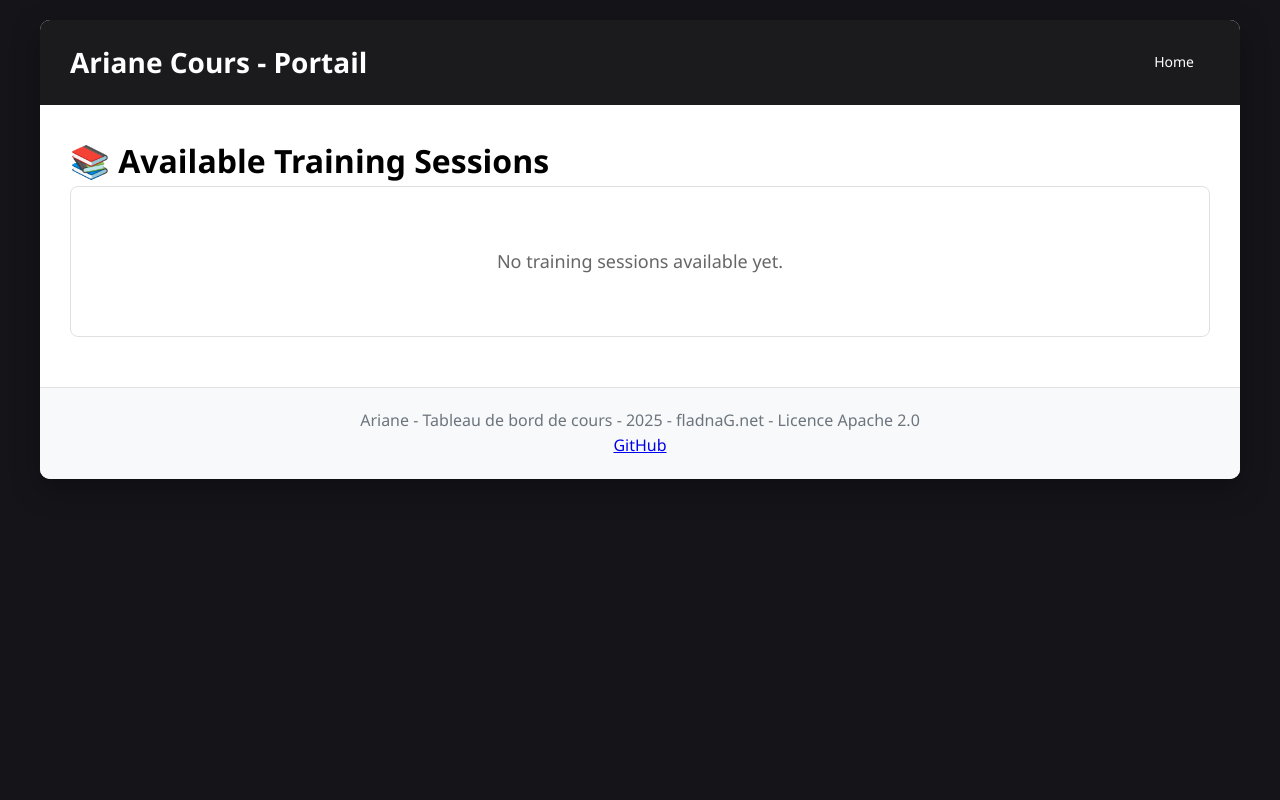
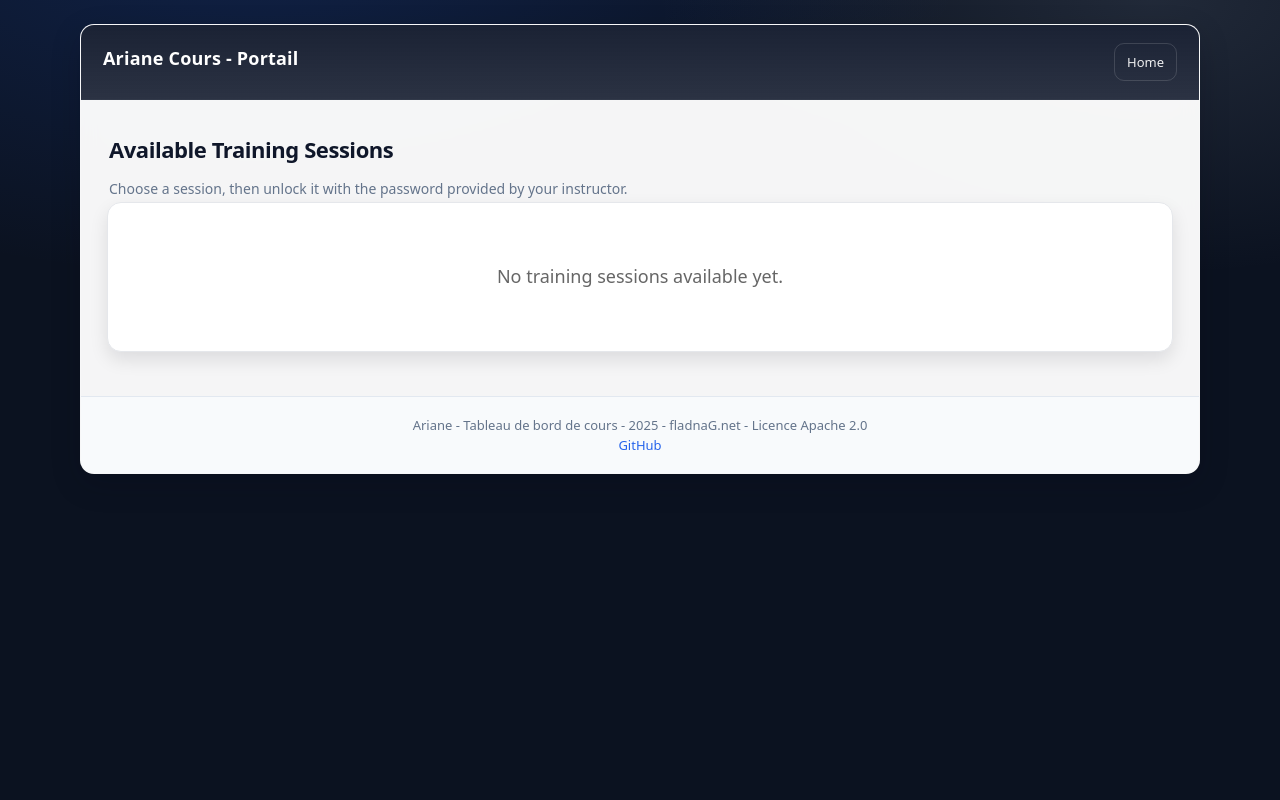
Before and after one commit to fladna9/Ariane-Cours, a Flask app: page / in a window 1280 px wide. Run offline with Flask 3, Linux system fonts and the light colour scheme; some libraries are stand-ins or nearby versions.

Commit message:
reworked UI (was ugly, now a bit better)

```diff
--- a/templates/base.html
+++ b/templates/base.html
@@ -5,40 +5,156 @@
     <meta name="viewport" content="width=device-width, initial-scale=1.0">
     <title>{% block title %}Training Portal{% endblock %}</title>
     <style>
-        * {
-            margin: 0;
-            padding: 0;
-            box-sizing: border-box;
+               * { margin: 0; padding: 0; box-sizing: border-box; }
+
+        :root {
+            --bg: #0b1220;
+            --surface: #0f172a;
+            --card: #ffffff;
+            --muted: #64748b;
+            --text: #0f172a;
+            --border: #e5e7eb;
+
+            --primary: #2563eb;
+            --primary-hover: #1d4ed8;
+
+            --success: #16a34a;
+            --danger: #dc2626;
+            --warning: #d97706;
+
+            --shadow: 0 10px 30px rgba(2, 6, 23, 0.18);
+            --shadow-soft: 0 8px 18px rgba(2, 6, 23, 0.10);
+
+            --radius: 14px;
+            --radius-sm: 10px;
         }
 
         body {
-            font-family: 'Segoe UI', Tahoma, Geneva, Verdana, sans-serif;
-            line-height: 1.6;
-            background: #151419;
+            font-family: ui-sans-serif, system-ui, -apple-system, "Segoe UI", Roboto, "Helvetica Neue", Arial, "Noto Sans", "Liberation Sans", sans-serif;
+            line-height: 1.55;
+            background:
+                radial-gradient(1200px 600px at 20% -10%, rgba(37, 99, 235, 0.20), transparent 60%),
+                radial-gradient(900px 500px at 90% 0%, rgba(148, 163, 184, 0.16), transparent 55%),
+                var(--bg);
             min-height: 100vh;
-            padding: 20px;
+            padding: 24px;
+            color: var(--text);
         }
 
         .container {
-            max-width: 1200px;
+            max-width: 1120px;
             margin: 0 auto;
-            background: white;
-            border-radius: 10px;
-            box-shadow: 0 10px 30px rgba(0,0,0,0.3);
+            background: rgba(255, 255, 255, 0.96);
+            border: 1px solid rgba(255, 255, 255, 0.14);
+            border-radius: var(--radius);
+            box-shadow: var(--shadow);
+            overflow: hidden;
+            backdrop-filter: blur(10px);
+        }
+         /* Sessions list (index page) */
+        .session-grid {
+            display: grid;
+            grid-template-columns: repeat(2, minmax(0, 1fr));
+            gap: 22px;
+            margin-top: 18px;
+        }
+
+        @media (max-width: 860px) {
+            .session-grid {
+                grid-template-columns: 1fr;
+            }
+        }
+
+        .page-head {
+            display: grid;
+            gap: 6px;
+            padding: 6px 2px 2px;
+        }
+
+        .page-title {
+            font-size: 22px;
+            font-weight: 750;
+            letter-spacing: -0.02em;
+        }
+
+        .page-subtitle {
+            color: var(--muted);
+            font-size: 14px;
+        }
+
+        .session-card {
+            background: var(--card);
+            border: 1px solid var(--border);
+            border-radius: var(--radius);
+            box-shadow: var(--shadow-soft);
+            padding: 16px;
+            display: flex;
+            flex-direction: column;
+            gap: 14px;
+            min-height: 170px;
+        }
+
+        .session-card:hover {
+            transform: translateY(-2px);
+            box-shadow: 0 16px 28px rgba(2, 6, 23, 0.12);
+            border-color: #dbe1ea;
+        }
+
+        .session-card__title {
+            font-size: 16px;
+            font-weight: 750;
+            line-height: 1.25;
+            margin: 0;
+            display: -webkit-box;
+            -webkit-box-orient: vertical;
+            -webkit-line-clamp: 2;   /* keep titles tidy */
             overflow: hidden;
         }
 
+        .session-meta {
+            display: flex;
+            flex-wrap: wrap;
+            gap: 8px;
+            margin-top: 10px;
+        }
+
+        .meta-pill {
+            display: inline-flex;
+            align-items: center;
+            padding: 6px 10px;
+            border-radius: 999px;
+            border: 1px solid #e2e8f0;
+            background: #f8fafc;
+            color: #0f172a;
+            font-size: 12px;
+            font-weight: 650;
+        }
+
+        .meta-pill--muted {
+            color: var(--muted);
+            background: #ffffff;
+        }
+
+        .session-card__actions {
+            margin-top: auto;
+            display: flex;
+            justify-content: flex-end;
+        }
+
         header {
-            background: #1b1b1e;
+            background: linear-gradient(180deg, rgba(15, 23, 42, 0.95), rgba(15, 23, 42, 0.88));
             color: white;
-            padding: 20px 30px;
+            padding: 18px 22px;
             display: flex;
             justify-content: space-between;
             align-items: center;
+            border-bottom: 1px solid rgba(255, 255, 255, 0.10);
         }
 
         header h1 {
-            font-size: 28px;
+            font-size: 18px;
+            font-weight: 650;
+            letter-spacing: 0.2px;
         }
 
         nav {
@@ -48,139 +164,120 @@
         }
 
         nav a, nav button {
-            color: white;
+            color: rgba(255, 255, 255, 0.92);
             text-decoration: none;
-            padding: 8px 16px;
-            border-radius: 5px;
-            transition: background 0.3s;
+            padding: 8px 12px;
+            border-radius: 10px;
+            transition: background 0.18s ease, transform 0.18s ease, opacity 0.18s ease;
             background: transparent;
-            border: none;
+            border: 1px solid rgba(255, 255, 255, 0.14);
             cursor: pointer;
-            font-size: 14px;
+            font-size: 13px;
             font-family: inherit;
         }
 
         nav a:hover, nav button:hover {
-            background: rgba(255,255,255,0.2);
+            background: rgba(255, 255, 255, 0.10);
+            transform: translateY(-1px);
         }
 
         .content {
-            padding: 30px;
+            padding: 26px;
         }
 
-        .flash-messages {
-            margin-bottom: 20px;
+        h1, h2, h3 {
+            letter-spacing: -0.01em;
         }
 
-        .flash {
-            padding: 12px 20px;
-            border-radius: 5px;
-            margin-bottom: 10px;
+        h1 {
+            font-size: 22px;
+            margin-bottom: 6px;
         }
 
-        .flash.success {
-            background: #d4edda;
-            color: #155724;
-            border: 1px solid #c3e6cb;
-        }
+        /* Flash messages */
+        .flash-messages { margin-bottom: 18px; }
 
-        .flash.error {
-            background: #f8d7da;
-            color: #721c24;
-            border: 1px solid #f5c6cb;
-        }
-
-        .flash.warning {
-            background: #fff3cd;
-            color: #856404;
-            border: 1px solid #ffeaa7;
-        }
-
-        .flash.info {
-            background: #d1ecf1;
-            color: #0c5460;
-            border: 1px solid #bee5eb;
-        }
-
-        .btn {
-            display: inline-block;
-            padding: 10px 20px;
-            border: none;
-            border-radius: 5px;
-            cursor: pointer;
-            text-decoration: none;
-            transition: all 0.3s;
+        .flash {
+            padding: 12px 14px;
+            border-radius: 12px;
+            margin-bottom: 10px;
+            border: 1px solid var(--border);
+            background: #fff;
+            box-shadow: var(--shadow-soft);
             font-size: 14px;
         }
 
-        .btn-primary {
-            background: #667eea;
-            color: white;
+        .flash.success { border-color: rgba(22, 163, 74, 0.35); background: rgba(22, 163, 74, 0.08); color: #14532d; }
+        .flash.error   { border-color: rgba(220, 38, 38, 0.35); background: rgba(220, 38, 38, 0.08); color: #7f1d1d; }
+        .flash.warning { border-color: rgba(217, 119, 6, 0.35); background: rgba(217, 119, 6, 0.10); color: #7c2d12; }
+        .flash.info    { border-color: rgba(37, 99, 235, 0.25); background: rgba(37, 99, 235, 0.08); color: #1e3a8a; }
+
+        /* Buttons */
+        .btn {
+            display: inline-flex;
+            align-items: center;
+            justify-content: center;
+            gap: 8px;
+            padding: 10px 14px;
+            border: 1px solid transparent;
+            border-radius: 12px;
+            cursor: pointer;
+            text-decoration: none;
+            transition: transform 0.16s ease, box-shadow 0.16s ease, background 0.16s ease, border-color 0.16s ease;
+            font-size: 14px;
+            font-weight: 600;
+            line-height: 1;
+            user-select: none;
         }
 
-        .btn-primary:hover {
-            background: #5568d3;
-        }
+        .btn:hover { transform: translateY(-1px); box-shadow: 0 10px 18px rgba(2, 6, 23, 0.12); }
+        .btn:active { transform: translateY(0); box-shadow: none; }
 
-        .btn-success {
-            background: #28a745;
-            color: white;
-        }
+        .btn-primary { background: var(--primary); color: #fff; }
+        .btn-primary:hover { background: var(--primary-hover); }
 
-        .btn-success:hover {
-            background: #218838;
-        }
+        .btn-success { background: var(--success); color: #fff; }
+        .btn-success:hover { filter: brightness(0.95); }
 
-        .btn-danger {
-            background: #dc3545;
-            color: white;
-        }
+        .btn-danger { background: var(--danger); color: #fff; }
+        .btn-danger:hover { filter: brightness(0.95); }
 
-        .btn-danger:hover {
-            background: #c82333;
-        }
-
-        .btn-warning {
-            background: #ffc107;
-            color: #212529;
-        }
-
-        .btn-warning:hover {
-            background: #e0a800;
-        }
+        .btn-warning { background: #f59e0b; color: #111827; }
+        .btn-warning:hover { filter: brightness(0.95); }
 
         .btn-secondary {
-            background: #6c757d;
-            color: white;
+            background: #f8fafc;
+            color: #0f172a;
+            border-color: #e2e8f0;
         }
+        .btn-secondary:hover { background: #f1f5f9; }
 
-        .btn-secondary:hover {
-            background: #5a6268;
-        }
-
+        /* Cards */
         .card {
-            background: white;
-            border: 1px solid #e0e0e0;
-            border-radius: 8px;
-            padding: 20px;
-            margin-bottom: 20px;
-            transition: transform 0.2s, box-shadow 0.2s;
+            background: var(--card);
+            border: 1px solid var(--border);
+            border-radius: var(--radius);
+            padding: 18px;
+            margin-bottom: 18px;
+            box-shadow: var(--shadow-soft);
+            transition: transform 0.18s ease, box-shadow 0.18s ease, border-color 0.18s ease;
         }
 
         .card:hover {
             transform: translateY(-2px);
-            box-shadow: 0 4px 12px rgba(0,0,0,0.1);
+            box-shadow: 0 16px 28px rgba(2, 6, 23, 0.12);
+            border-color: #dbe1ea;
         }
 
-        .form-group {
-            margin-bottom: 20px;
-        }
+        /* Forms */
+        .form-group { margin-bottom: 16px; }
 
         .form-group label {
             display: block;
-            margin-bottom: 5px;
-            font-weight: 600;
-            color: #333;
+            margin-bottom: 6px;
+            font-weight: 650;
+            color: #0f172a;
+            font-size: 13px;
         }
 
         .form-group input[type="text"],
@@ -189,23 +286,44 @@
         .form-group textarea,
         .form-group input[type="file"] {
             width: 100%;
-            padding: 10px;
-            border: 1px solid #ddd;
-            border-radius: 5px;
+            padding: 11px 12px;
+            border: 1px solid #dbe1ea;
+            border-radius: 12px;
             font-size: 14px;
+            background: #ffffff;
+            transition: border-color 0.16s ease, box-shadow 0.16s ease;
         }
 
-        .form-group textarea {
-            min-height: 100px;
-            resize: vertical;
+        .form-group input:focus,
+        .form-group textarea:focus {
+            outline: none;
+            border-color: rgba(37, 99, 235, 0.55);
+            box-shadow: 0 0 0 4px rgba(37, 99, 235, 0.12);
         }
 
+        .form-group textarea { min-height: 110px; resize: vertical; }
+
+
+        /* Footer */
         footer {
-            background: #f8f9fa;
-            padding: 20px;
+            background: #f8fafc;
+            padding: 18px 20px;
             text-align: center;
-            color: #6c757d;
-            border-top: 1px solid #e0e0e0;
+            color: var(--muted);
+            border-top: 1px solid #e2e8f0;
+            font-size: 13px;
+        }
+
+        footer a {
+            color: var(--primary);
+            text-decoration: none;
+        }
+
+        footer a:hover { text-decoration: underline; }
+
+        /* Respect reduced motion */
+        @media (prefers-reduced-motion: reduce) {
+            * { transition: none !important; }
         }
     </style>
 </head>
--- a/templates/index.html
+++ b/templates/index.html
@@ -3,30 +3,33 @@
 {% block title %}Ariane Cours{% endblock %}
 
 {% block content %}
-    <h1>📚 Available Training Sessions</h1>
+    <div class="page-head">
+        <h1 class="page-title">Available Training Sessions</h1>
+        <p class="page-subtitle">Choose a session, then unlock it with the password provided by your instructor.</p>
+    </div>
 
     {% if sessions %}
         <div class="session-grid">
             {% for session_id, session in sessions.items() %}
                 <div class="session-card">
-                    <h2>{{ session.title }}</h2>
-                    <!--<p class="session-description">{{ session.description }}</p>-->
+                    <div class="session-card__top">
+                        <h2 class="session-card__title">{{ session.title }}</h2>
 
-                    <div class="session-meta">
-                        <span>📅 {{ session.created_at }}</span>
-                        {% if session.files %}
-                            <span>📎 {{ session.files|length }} file(s)</span>
-                        {% endif %}
-                    <!--
-                        {% if session.student_count %}
-                            <span>👥 {{ session.student_count }} students</span>
-                        {% endif %}
-                    -->
+                        <div class="session-meta">
+                            <!--<span class="meta-pill">Created: {{ session.created_at }}</span>-->
+                            {% if session.files %}
+                                <span class="meta-pill">{{ session.files|length }} file(s)</span>
+                            {% else %}
+                                <span class="meta-pill meta-pill--muted">No files</span>
+                            {% endif %}
+                        </div>
                     </div>
 
-                    <a href="{{ url_for('session_password', session_id=session_id) }}" class="btn btn-primary">
-                        🔒 Access Session
-                    </a>
+                    <div class="session-card__actions">
+                        <a href="{{ url_for('session_password', session_id=session_id) }}" class="btn btn-primary">
+                            Access session
+                        </a>
+                    </div>
                 </div>
             {% endfor %}
         </div>
```
